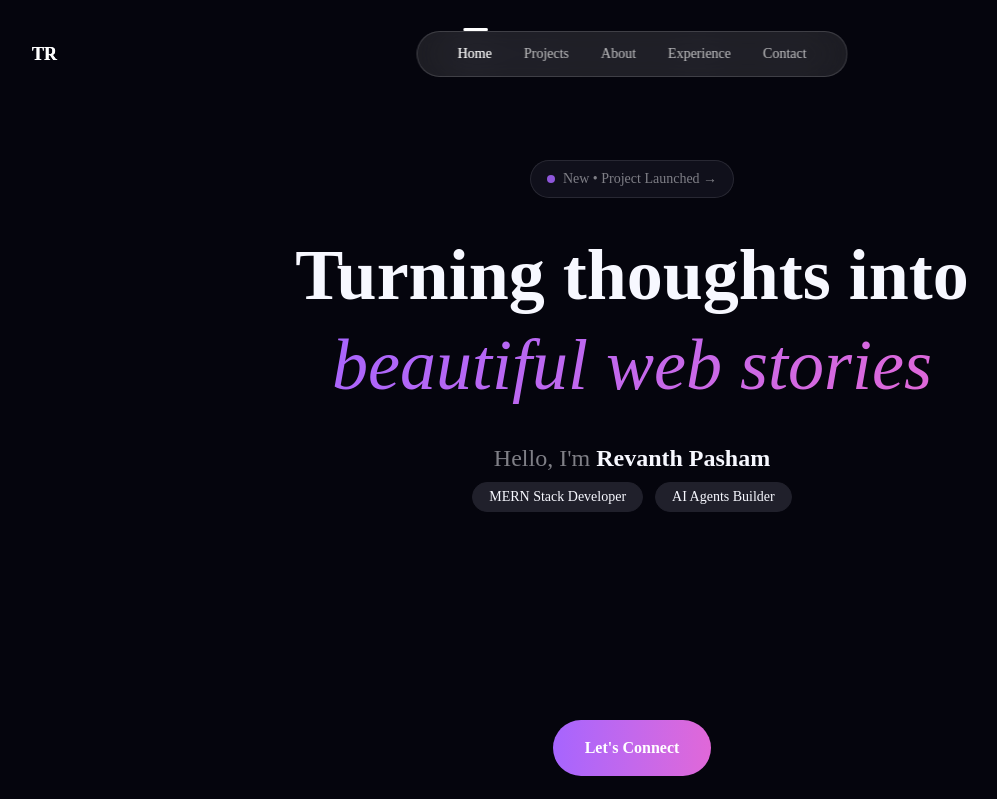
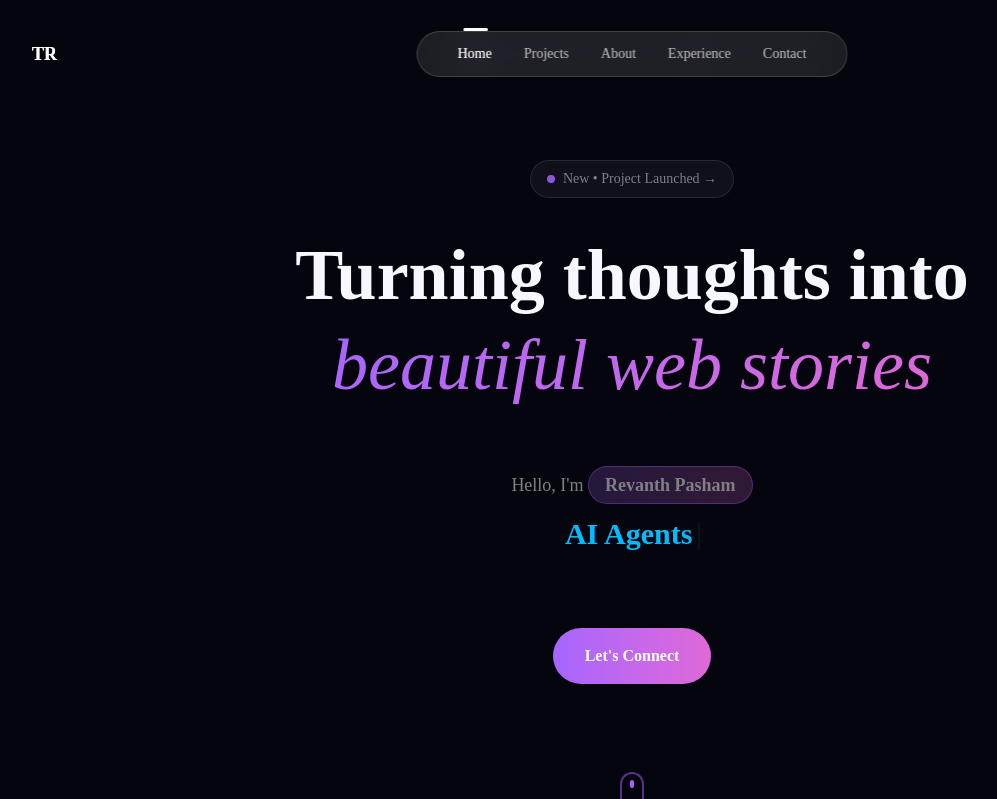
Before and after one commit to RevanthPasham/Revanth, a Next.js app: page / in a window 1280 px wide. Shown: the top 799 px of the page, without its empty margins (8-1005 px from the left). Built offline with nearby package versions, Linux system fonts and the light colour scheme.

Commit message:
updated a occupassion  in home page

```diff
--- a/components/hero.jsx
+++ b/components/hero.jsx
@@ -1,4 +1,7 @@
 "use client"
+
+
+import { Typewriter } from "react-simple-typewriter"
 
 import { useState, useEffect, useRef } from "react"
 
@@ -61,26 +64,44 @@ export default function Hero() {
             onMouseLeave={() => window.innerWidth >= 768 && setShowProfile(false)}
           >
 
-            <div className="space-y-2">
-  <p className="text-xl md:text-2xl text-muted-foreground">
-    Hello, I'm{" "}
-    <span className="font-semibold text-foreground">
-      Revanth Pasham
-    </span>
-  </p>
+               <div className="mt-6 space-y-3">
 
-  <div className="flex flex-wrap gap-3">
-    <span className="px-4 py-1 text-sm rounded-full bg-muted border border-border">
-      MERN Stack Developer
-    </span>
-    <span className="px-4 py-1 text-sm rounded-full bg-muted border border-border">
-      AI Agents Builder
-    </span>
-  </div>
-</div>
+      {/* NAME LINE */}
+      <p className="text-sm sm:text-base md:text-lg text-muted-foreground">
+        Hello, I'm{" "}
+        <span
+          className="inline-flex items-center px-3 sm:px-4 py-1
+                     rounded-full bg-gradient-to-r from-primary/20 to-accent/20
+                     border border-primary/30 font-semibold
+                     text-sm sm:text-base md:text-lg"
+        >
+          Revanth Pasham
+        </span>
+      </p>
+
+      {/* TYPING ROLE */}
+      <p
+        className="
+          min-h-[1.6em]
+          font-mono font-semibold text-sky-400
+          text-lg sm:text-xl md:text-2xl lg:text-3xl
+        "
+      >
+        <Typewriter
+          words={["MERN Stack Developer", "AI Agents Builder"]}
+          loop={0}
+          cursor
+          cursorStyle="|"
+          typeSpeed={70}
+          deleteSpeed={45}
+          delaySpeed={1500}
+        />
+      </p>
+
+    </div>
 
 
-            {/* Profile Image */}
+            {/* Profile Image
             <div
               className={`transition-all duration-700 ${
                 showProfile
@@ -93,7 +114,7 @@ export default function Hero() {
                 alt="Profile"
                 className="w-28 h-28 md:w-32 md:h-32 rounded-full border-4 border-primary/30 shadow-2xl shadow-primary/30"
               />
-            </div>
+            </div> */}
           </div>
 
           {/* Buttons */}
```
